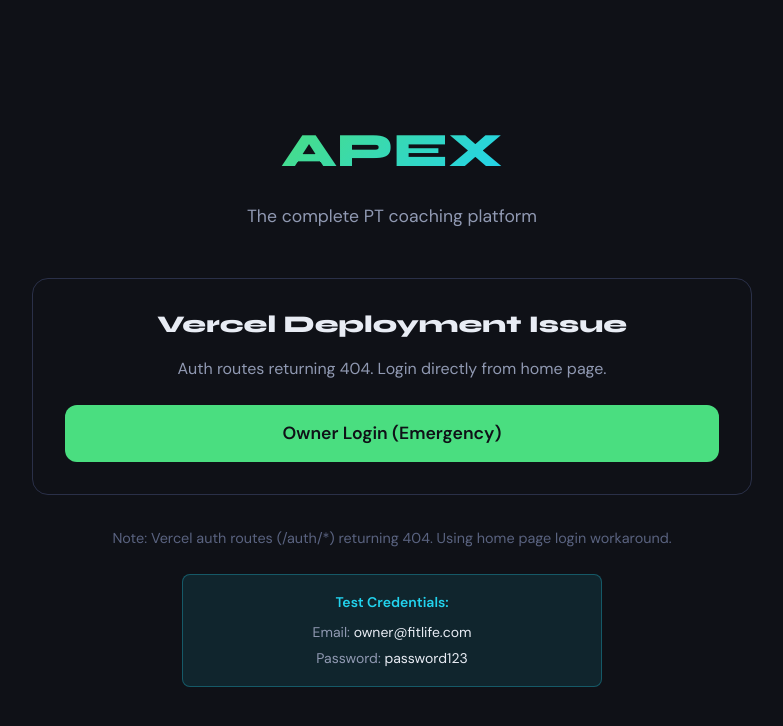
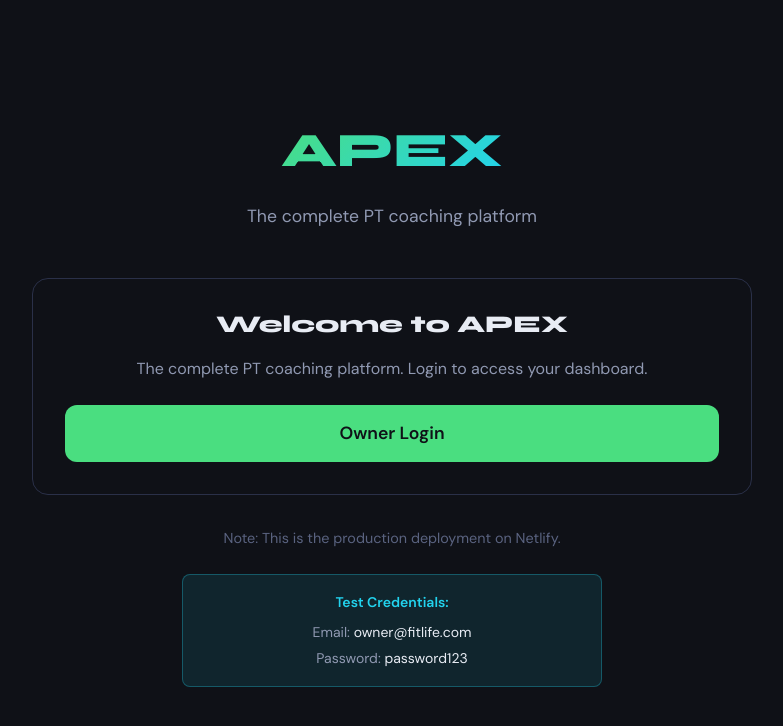
Before and after one commit to mathewbutler10-stack/ALEX-Fit, a Next.js app: page / in a window 1280 px wide. Shown: the top 726 px of the page, without its empty margins (248-1031 px from the left). Built offline with nearby package versions, Linux system fonts and the light colour scheme.

Commit message:
fix: Remove all Vercel references and update for Netlify deployment

```diff
--- a/src/app/page.tsx
+++ b/src/app/page.tsx
@@ -66,10 +66,10 @@ export default function Home() {
               marginBottom: '32px'
             }}>
               <h2 style={{ fontSize: '1.5rem', marginBottom: '16px', color: 'var(--text)' }}>
-                Vercel Deployment Issue
+                Welcome to APEX
               </h2>
               <p style={{ color: 'var(--text2)', marginBottom: '24px' }}>
-                Auth routes returning 404. Login directly from home page.
+                The complete PT coaching platform. Login to access your dashboard.
               </p>
 
               <button
@@ -86,12 +86,12 @@ export default function Home() {
                   width: '100%'
                 }}
               >
-                Owner Login (Emergency)
+                Owner Login
               </button>
             </div>
 
             <p style={{ color: 'var(--text3)', fontSize: '0.9rem' }}>
-              Note: Vercel auth routes (/auth/*) returning 404. Using home page login workaround.
+              Note: This is the production deployment on Netlify.
             </p>
           </div>
         ) : (
```
Also changed, not shown: debug-apex-404.js (+6 -6 lines), vercel.json (deleted).
